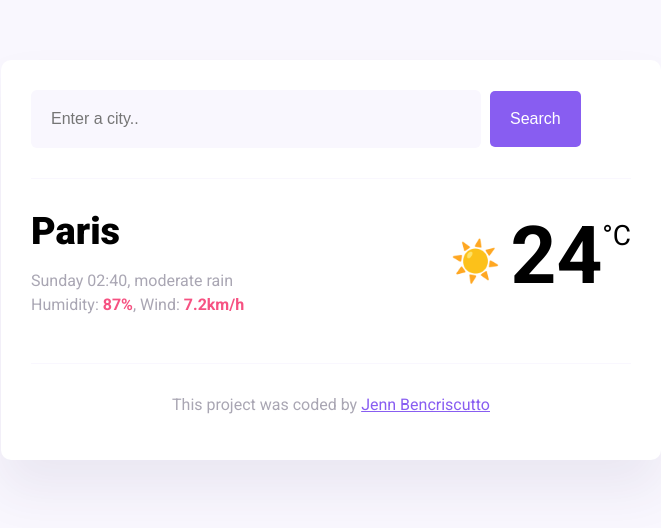
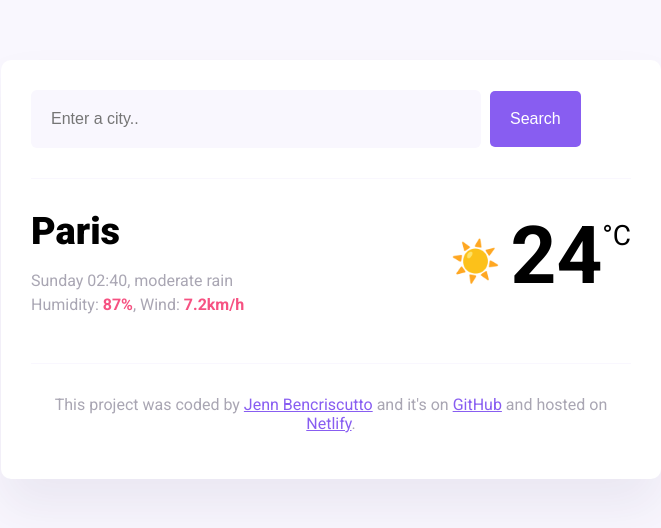
Before and after one commit to jpcreativeworks/Weather-App, a website built with Parcel: page index.html in a window 1280 px wide. Shown: the whole page, without its empty margins (309-970 px from the left). Built offline with nearby package versions, Linux system fonts and the light colour scheme.

Commit message:
updated github profile link

```diff
--- a/index.html
+++ b/index.html
@@ -48,7 +48,7 @@
       <footer>
         <p>
           This project was coded by
-          <a href="#" target="_blank">Jenn Bencriscutto</a>
+          <a href="https://github.com/jpcreativeworks" target="_blank">Jenn Bencriscutto</a> and it's on <a href="" target="_blank">GitHub</a> and hosted on <a href="" target="_blank">Netlify</a>.
         </p>
       </footer>
     </div>
```
